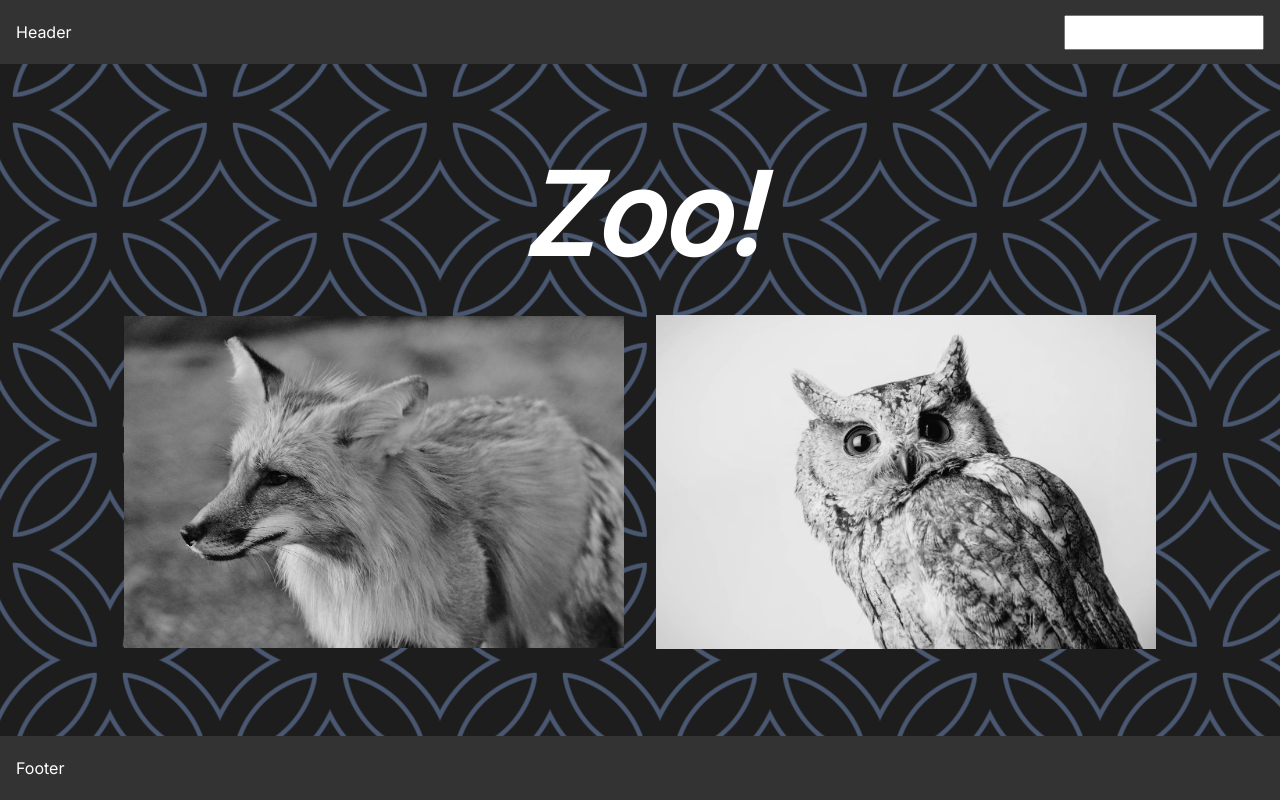
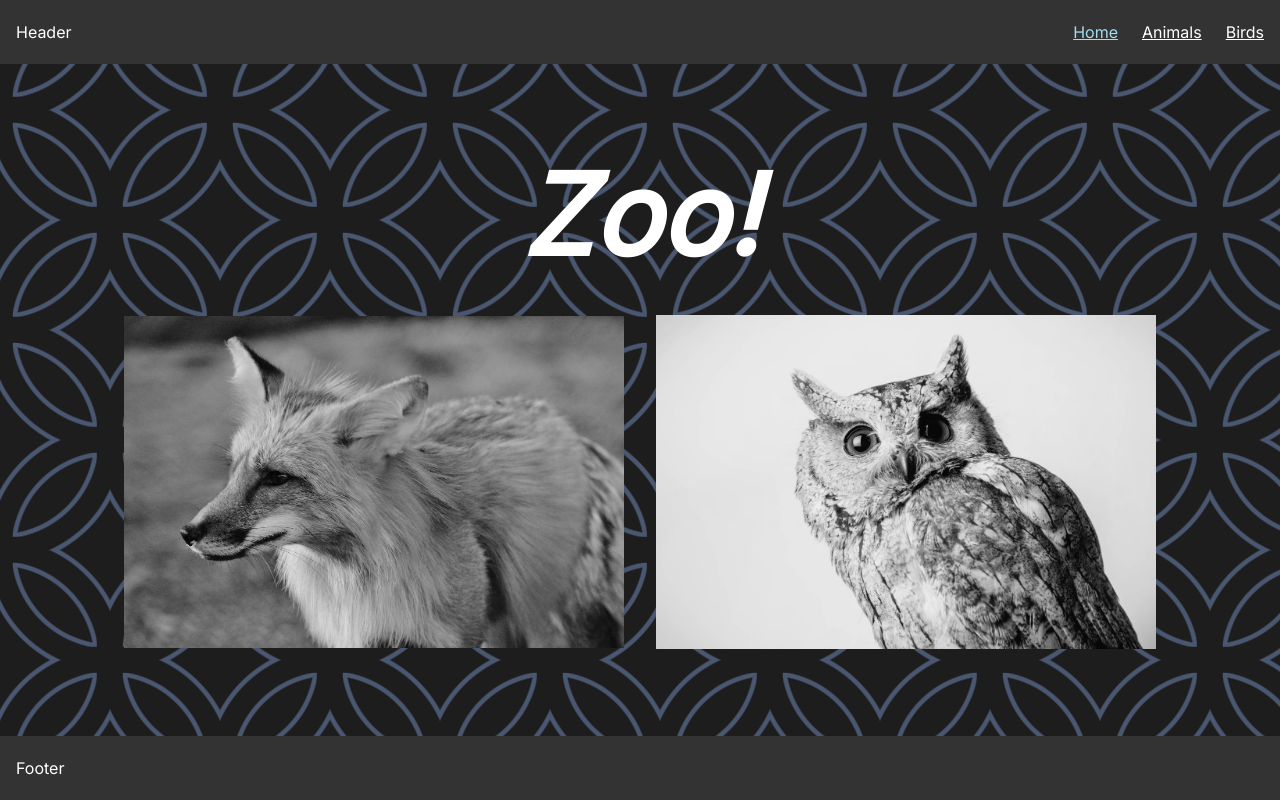
Before and after one commit to tdora28/zoo, a React (Vite) app: page / in a window 1280 px wide. Built offline with nearby package versions, Linux system fonts and the light colour scheme.

Commit message:
Correct Header and add links to pages

```diff
--- a/src/App.jsx
+++ b/src/App.jsx
@@ -1,8 +1,5 @@
 import { RouterProvider, createBrowserRouter } from 'react-router-dom';
 import { useState } from 'react';
-// import Header from './Header.jsx';
-// import Card from './Card.jsx';
-// import Footer from './Footer.jsx';
 import { animals } from './animalList.js';
 import { birds } from './animalList.js';
 
--- a/src/components/Header.jsx
+++ b/src/components/Header.jsx
@@ -1,8 +1,23 @@
+import { NavLink } from 'react-router-dom';
+
 const Header = ({ search }) => {
   return (
     <header>
       <p>Header</p>
-      <input type="text" id="search" onChange={search} />
+      {/* <input type="text" id="search" onChange={search} /> */}
+      <nav>
+        <ul>
+          <li>
+            <NavLink to="/">Home</NavLink>
+          </li>
+          <li>
+            <NavLink to="/animals">Animals</NavLink>
+          </li>
+          <li>
+            <NavLink to="/birds">Birds</NavLink>
+          </li>
+        </ul>
+      </nav>
     </header>
   );
 };
--- a/src/index.css
+++ b/src/index.css
@@ -56,6 +56,19 @@ footer {
   background: var(--clr-dark);
   color: var(--clr-white);
 }
+
+nav ul {
+  display: flex;
+  gap: 1.5rem;
+  list-style-type: none;
+}
+nav ul li a {
+  color: var(--clr-white);
+}
+nav ul li a.active {
+  color: #a2dded;
+}
+
 input#search {
   width: 200px;
   padding: 0.5rem 1rem;
```
